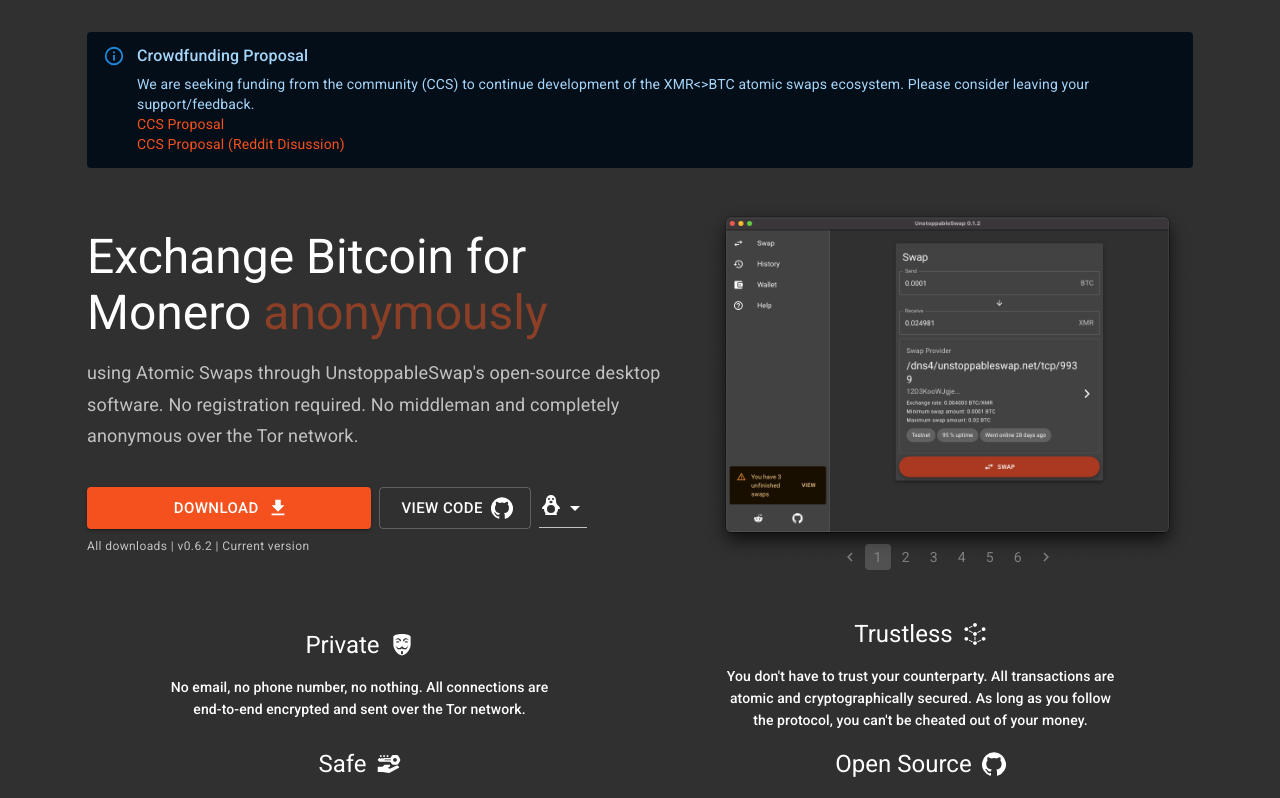
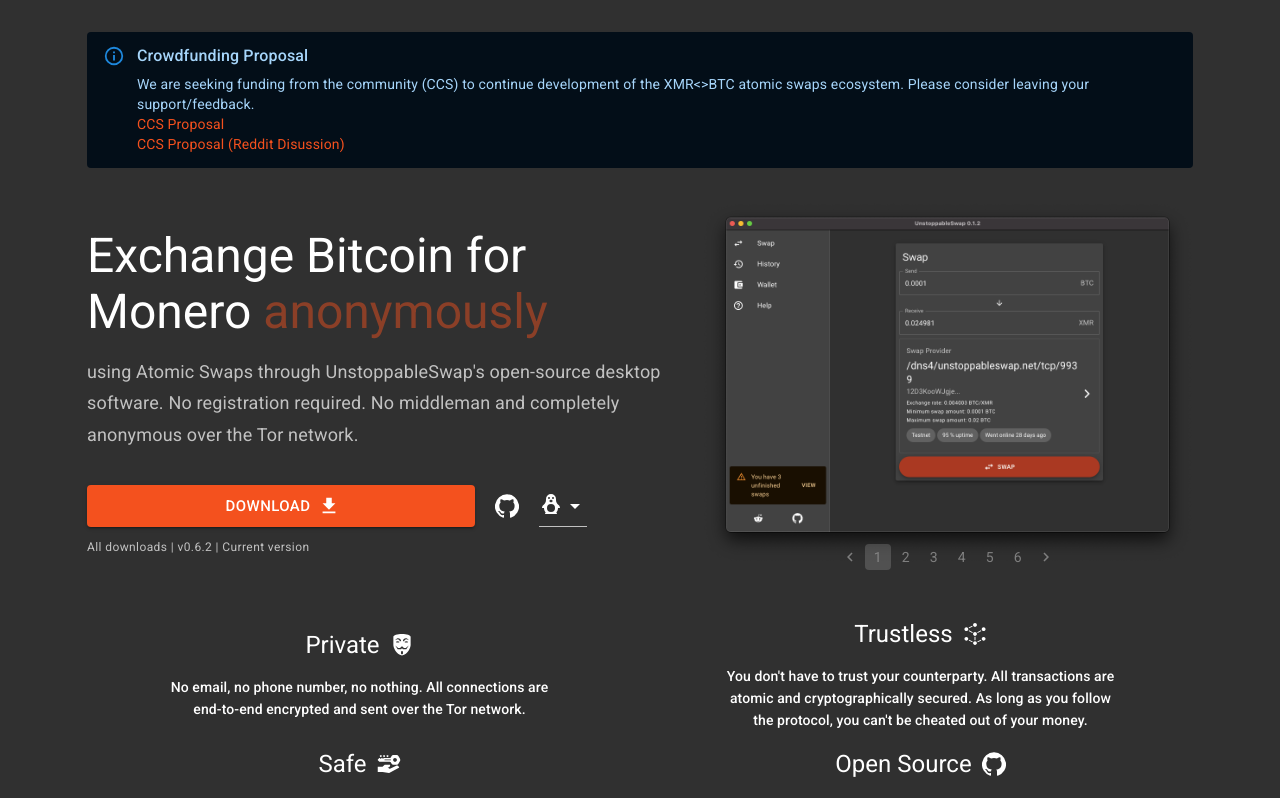
Before and after one commit to UnstoppableSwap/unstoppableswap-site, a React (Vite) app: page / in a window 1280 px wide. Shown: the top 798 px of the page. Built offline with nearby package versions, Linux system fonts and the light colour scheme; no server answers.

Commit message:
feat: Remove text from Github Icon

```diff
--- a/src/components/App.tsx
+++ b/src/components/App.tsx
@@ -57,8 +57,8 @@
   return (
     <Alert severity="info">
       <AlertTitle>Crowdfunding Proposal</AlertTitle>
-      We are seeking funding from the community (CCS) to continue development of the
-      XMR&lt;&gt;BTC atomic swaps ecosystem. Please consider leaving your
+      We are seeking funding from the community (CCS) to continue development of
+      the XMR&lt;&gt;BTC atomic swaps ecosystem. Please consider leaving your
       support/feedback.
       <br />
       <Link
--- a/src/components/DownloadButton.tsx
+++ b/src/components/DownloadButton.tsx
@@ -1,7 +1,7 @@
 import {
   Box,
   Button,
-  Fab,
+  IconButton,
   Link,
   makeStyles,
   MenuItem,
@@ -55,14 +55,9 @@
 
   return (
     <a target="_blank" href={GITHUB_URL} className={classes.githubButtonOuter}>
-      <Button
-        variant="outlined"
-        color="default"
-        endIcon={<GitHubIcon />}
-        size="large"
-      >
-        View Code
-      </Button>
+      <IconButton variant="outlined" color="default" size="medium">
+        <GitHubIcon />
+      </IconButton>
     </a>
   );
 }
```
